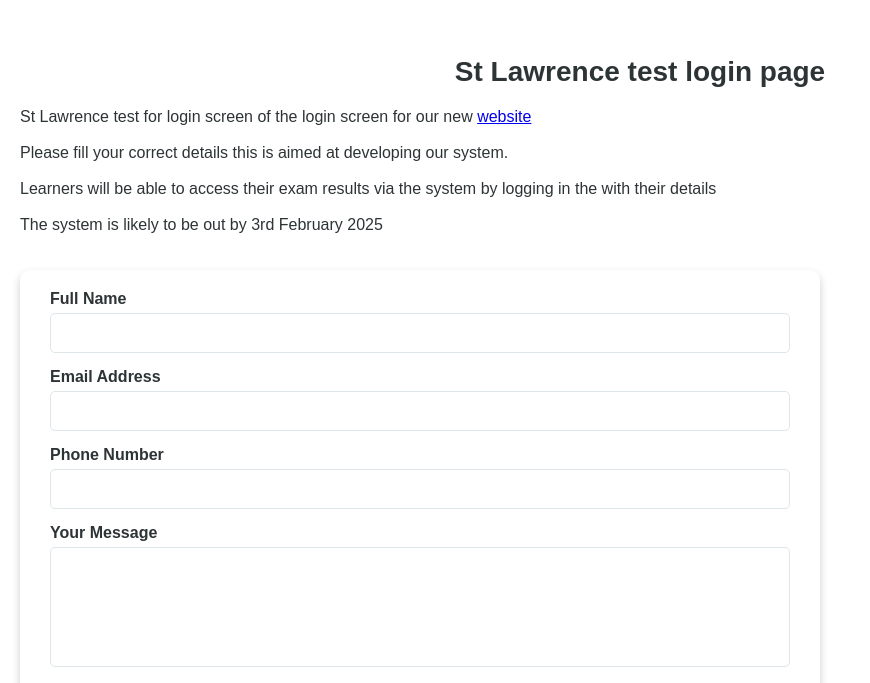
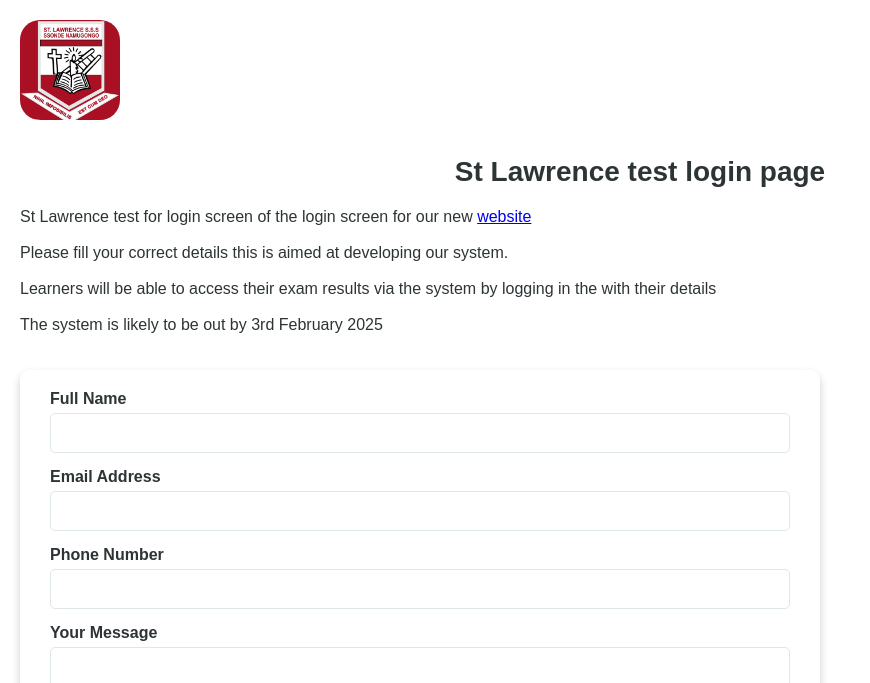
Before and after one commit to KesEmmTech/KesEmmTech.github.io, a plain HTML site: page index.html in a window 1280 px wide. Shown: the top 683 px of the page, without its empty margins (0-870 px from the left). Drawn offline with Linux system fonts and the light colour scheme; no server answers.

Commit message:
Update styles.css

```diff
--- a/styles.css
+++ b/styles.css
@@ -14,6 +14,15 @@ body {
     justify-content: center;
     align-items: center;
     height: 100vh;
+}
+.logo{
+    width: 100px;
+    height: 100px;
+    padding-left; 30px;
+    padding-top; 10px;
+    background-image: url(logo.png);
+    background-size: cover;
+    border-radius: 20px;
 }
 
 /* Form Container */
```
